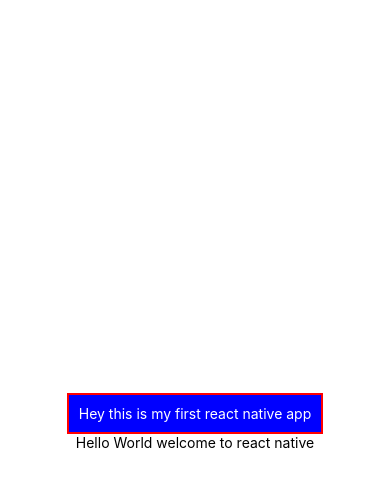
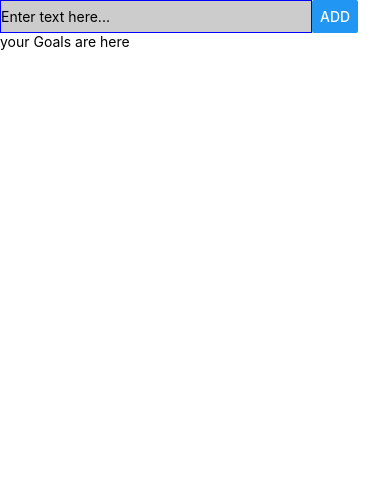
Before and after one commit to Hardik12c/React-Native-Development, a React Native app in the folder project1/: screen / in a window 390 px wide. Shown: the top 486 px of the page. Built offline with nearby package versions, Linux system fonts and the light colour scheme.

Commit message:
some styles learning

```diff
--- a/project1/App.js
+++ b/project1/App.js
@@ -1,14 +1,18 @@
 import { StatusBar } from 'expo-status-bar';
-import { StyleSheet, Text, View, SafeAreaView } from 'react-native';
+import { StyleSheet, Text, View, SafeAreaView,TextInput,Button} from 'react-native';
 
 export default function App() {
   return (
     <SafeAreaView style={styles.container}>
-      <View style={styles.maintext}>
-        <Text style={styles.textcolor}>Hey this is my first react native app</Text>
+      <View style={styles.flexcontainer}>
+        <TextInput style={styles.textinputstyle} placeholder='Enter text here...'/>
+        <Button title='ADD'/>
       </View>
-      <Text>Hello World welcome to react native</Text>
-      <StatusBar style="auto" />
+      <View>
+        <Text>
+            your Goals are here
+        </Text>
+      </View>
     </SafeAreaView>
   );
 }
@@ -16,17 +20,15 @@
 const styles = StyleSheet.create({
   container: {
     flex: 1,
-    backgroundColor: 'white',
-    alignItems: 'center',
-    justifyContent: 'center',
+    padding:50,
   },
-  maintext:{
-    borderWidth: 2,
-    padding:10,
-    borderColor:'red',
-    backgroundColor:'blue',
+  flexcontainer:{
+    flexDirection:'row',
   },
-  textcolor:{
-    color:'white',
+  textinputstyle:{
+    borderWidth:1,
+    borderColor:'blue',
+    width:'80%',
+    backgroundColor:'#cccccc',
   }
 });
```
